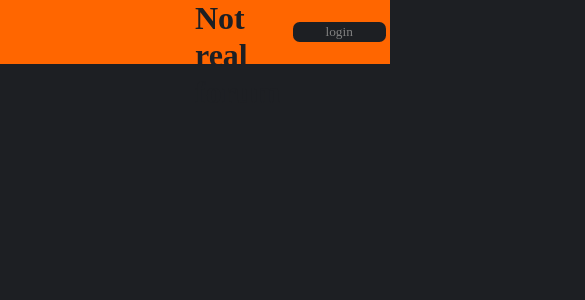
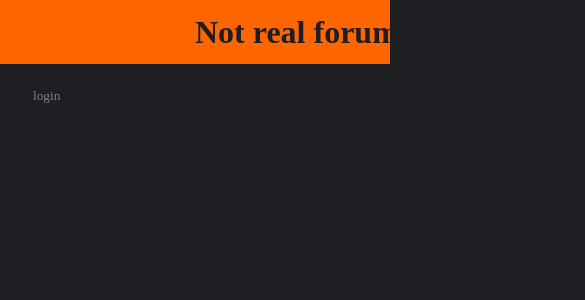
Before and after one commit to WilliamCSA04/not-real-forum, a React app in the folder client/: page / in a window 390 px wide. Shown: the top 300 px of the page, 585 px wide, since content can reach past the window. Built offline with nearby package versions, Linux system fonts and the light colour scheme; a web font is replaced by a local one.

Commit message:
Changed row class when width lower than 800px

```diff
--- a/client/src/scss/Grid.scss
+++ b/client/src/scss/Grid.scss
@@ -180,6 +180,11 @@
   }
 
   @media all and (max-width: 800px) {
+
+    .row{
+      display: block;
+    }
+
     .col-1 {
       width: 33.33%;
     }
```
